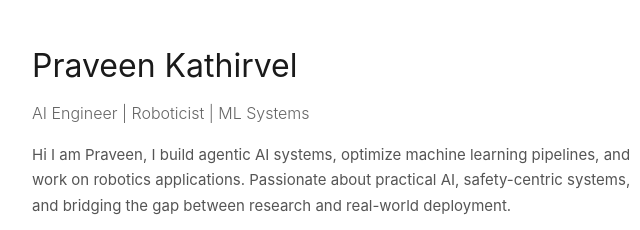
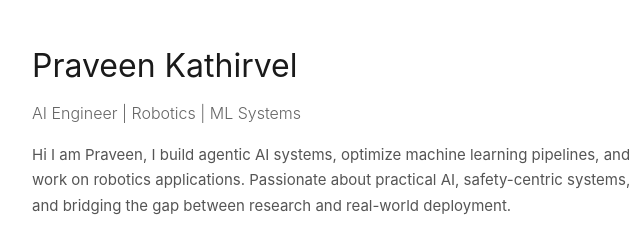
Before and after one commit to 0pk0/0pk0.github.io, a plain HTML site: page index.html in a window 1280 px wide. Shown: the top 230 px of the page, 208-848 px from the left. Drawn offline with Linux system fonts and the light colour scheme.

Commit message:
inital commit

```diff
--- a/index.html
+++ b/index.html
@@ -168,7 +168,7 @@
     <div class="container">
         <header>
             <h1>Praveen Kathirvel</h1>
-            <p class="subtitle">AI Engineer | Roboticist | ML Systems</p>
+            <p class="subtitle">AI Engineer | Robotics | ML Systems</p>
             <p class="bio">
                 Hi I am Praveen, I build agentic AI systems, optimize machine learning pipelines, and work on robotics
                 applications. Passionate about practical AI, safety-centric systems, and bridging the gap between
```
